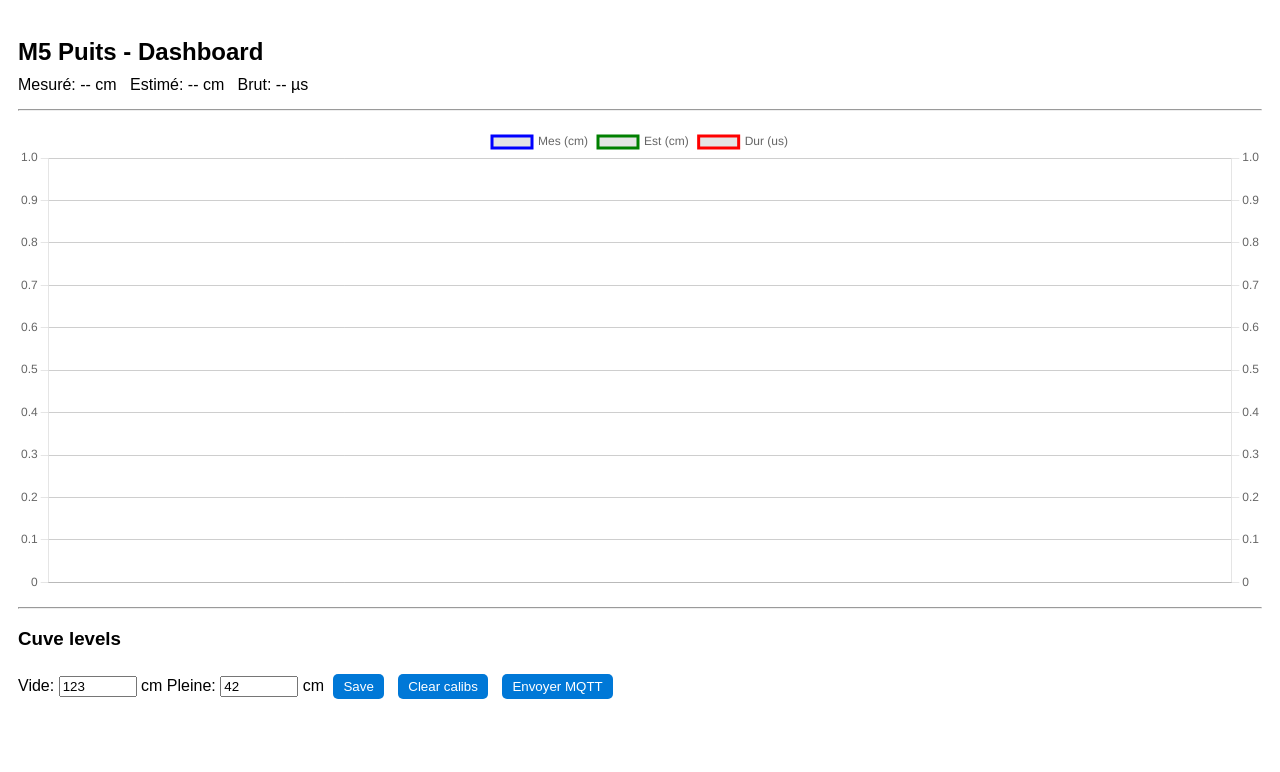
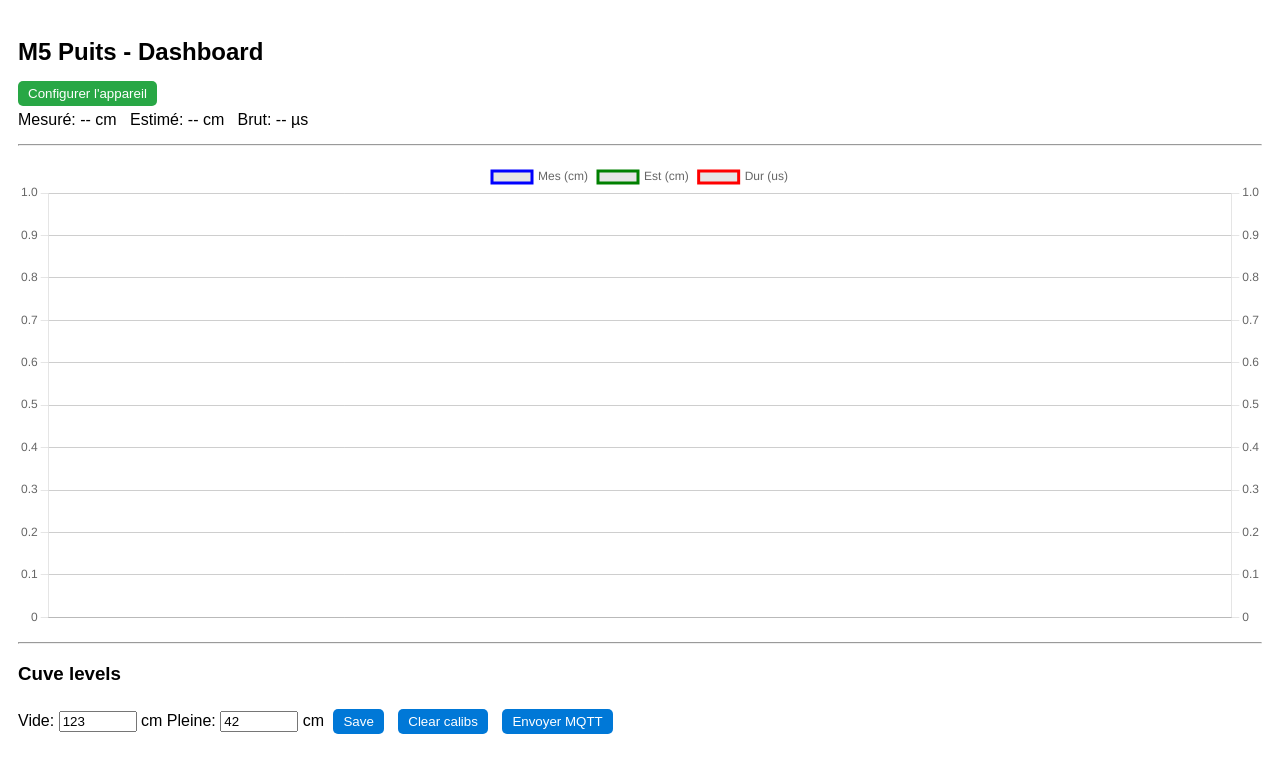
Before and after one commit to kosni68/M5CoreS3_WaterLevelMonitoring, a plain HTML site: page data/index.html in a window 1280 px wide. Drawn offline with nearby package versions, Linux system fonts and the light colour scheme; no server answers.

Commit message:
add button config access

```diff
--- a/data/index.html
+++ b/data/index.html
@@ -9,6 +9,7 @@
 </head>
 <body>
   <h2>M5 Puits - Dashboard</h2>
+  <a href="/config.html"><button>Configurer l'appareil</button></a>
   <div>
     Mesuré: <span id="meas">--</span> cm &nbsp;
     Estimé: <span id="est">--</span> cm &nbsp;
--- a/data/style.css
+++ b/data/style.css
@@ -5,6 +5,15 @@ body {
 
 input {
   width: 70px;
+}
+
+a button {
+  margin: 5px 0;
+  background-color: #28a745; /* vert */
+}
+
+a button:hover {
+  background-color: #218838;
 }
 
 button {
```
Also changed, not shown: data/config.html (+1 -0 lines).
